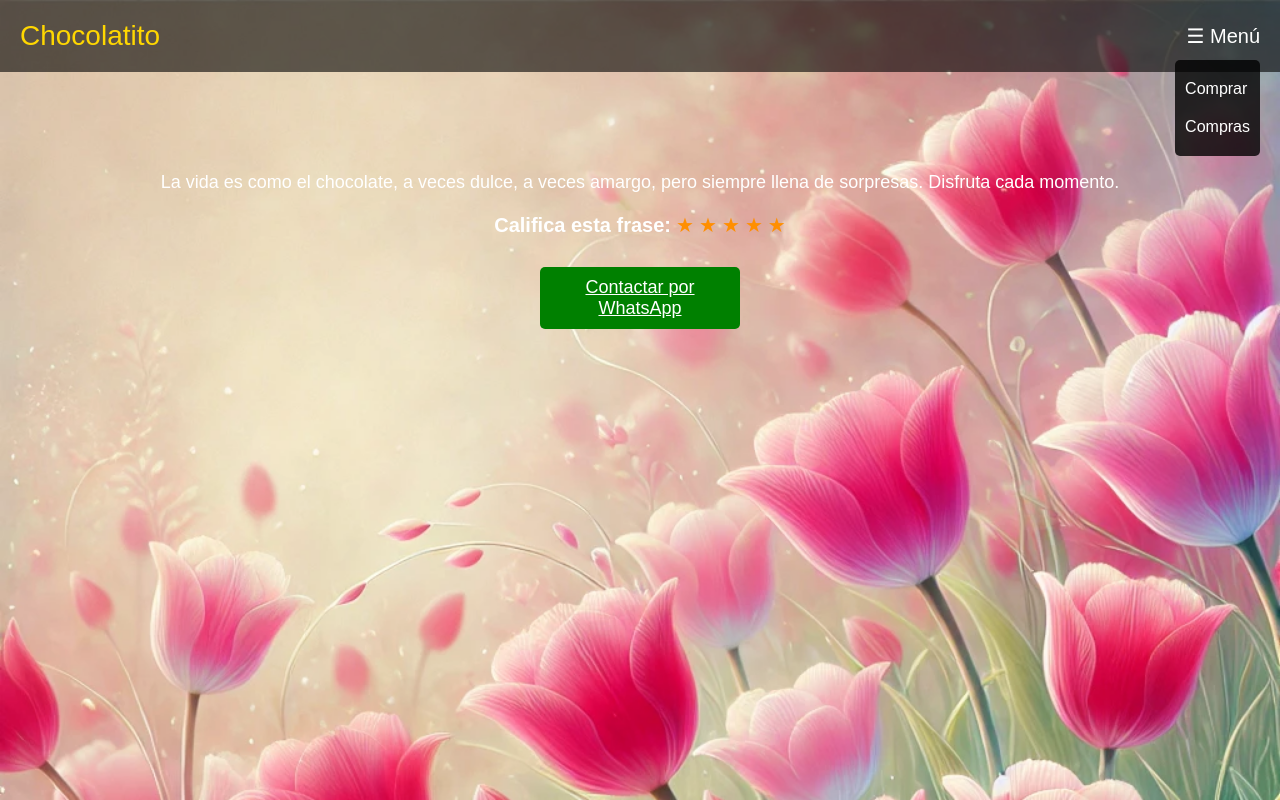
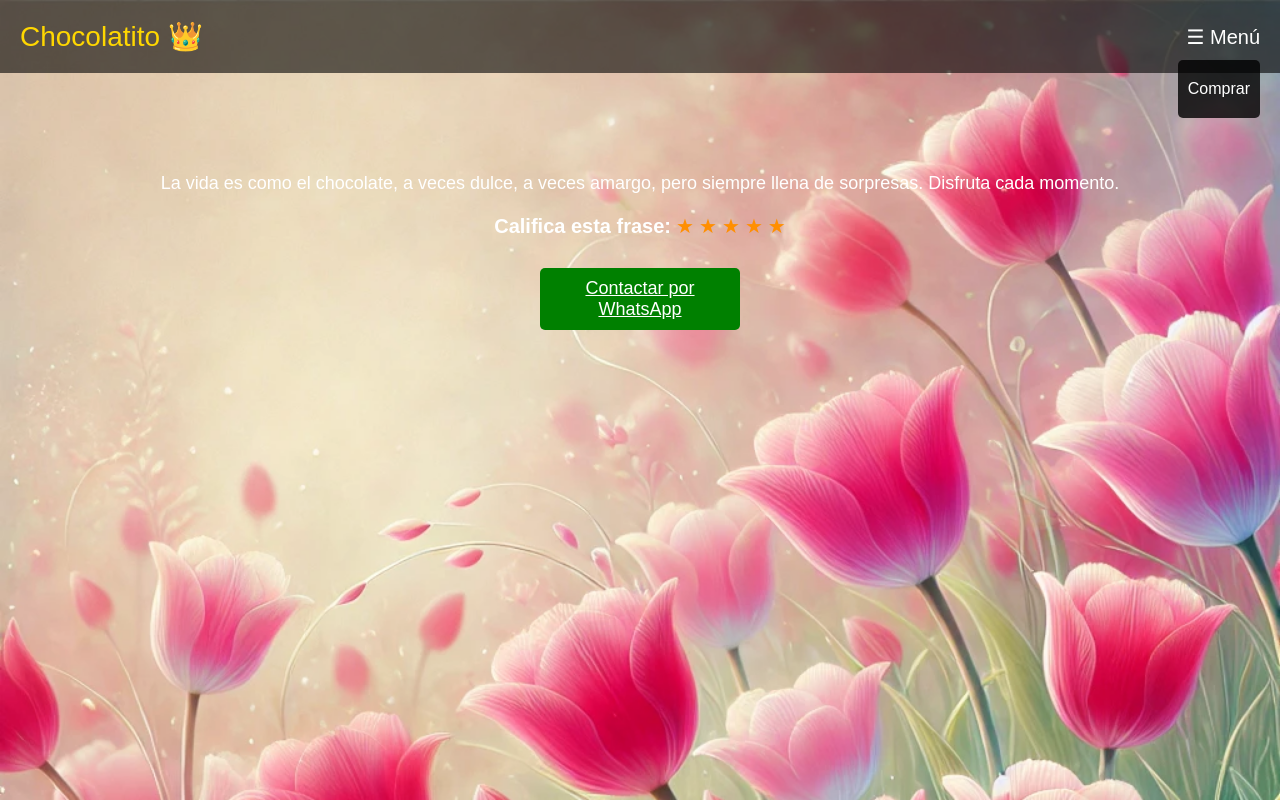
Before and after one commit to chocolatito27/Chocolatito27.github.io, a plain HTML site: page index.html in a window 1280 px wide. Both pictures are taken after a click on the button "☰ Menú". Drawn offline with Linux system fonts and the light colour scheme.

Commit message:
Update index.html

```diff
--- a/index.html
+++ b/index.html
@@ -9,11 +9,12 @@
 </head>
 <body>
     <header>
-        <div class="title">Chocolatito</div>
+        <div class="title">
+            Chocolatito <span class="crown">👑</span> <!-- Agregando la corona -->
+        </div>
         <button class="menu-button" id="menu-toggle">☰ Menú</button>
         <div class="menu" id="menu">
-            <a href="#" id="buy-option">Comprar</a> <!-- Cambiado a "Comprar" -->
-            <a href="#compras" id="compras-option">Compras</a> <!-- Opción de "Compras" -->
+            <a href="#compras" id="compras-option">Comprar</a> <!-- Renombrado a "Comprar" -->
         </div>
     </header>
 
```
